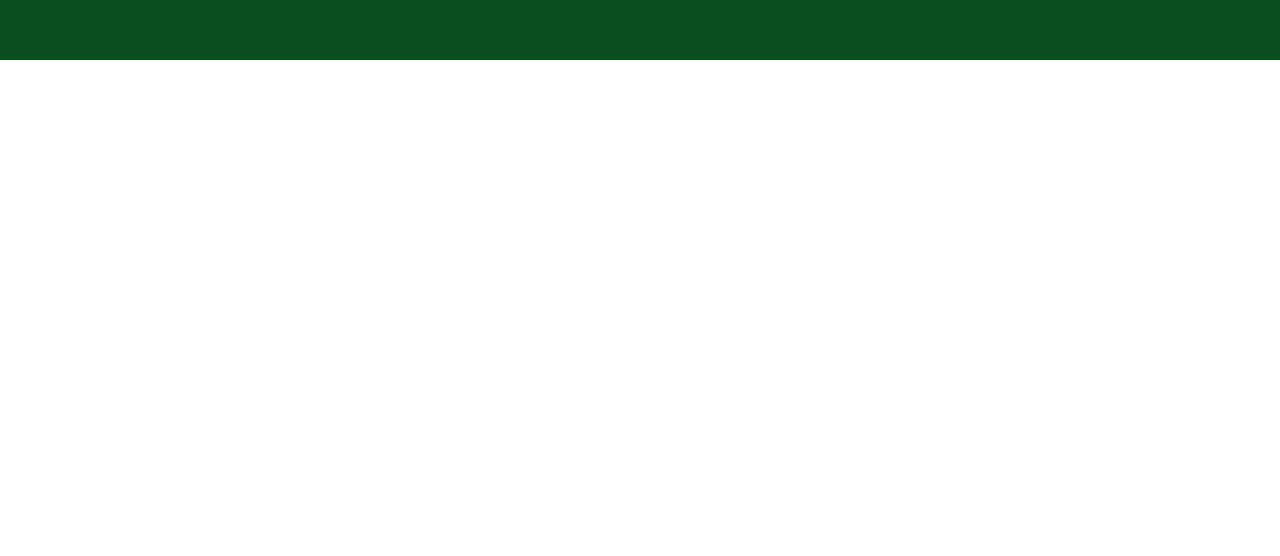
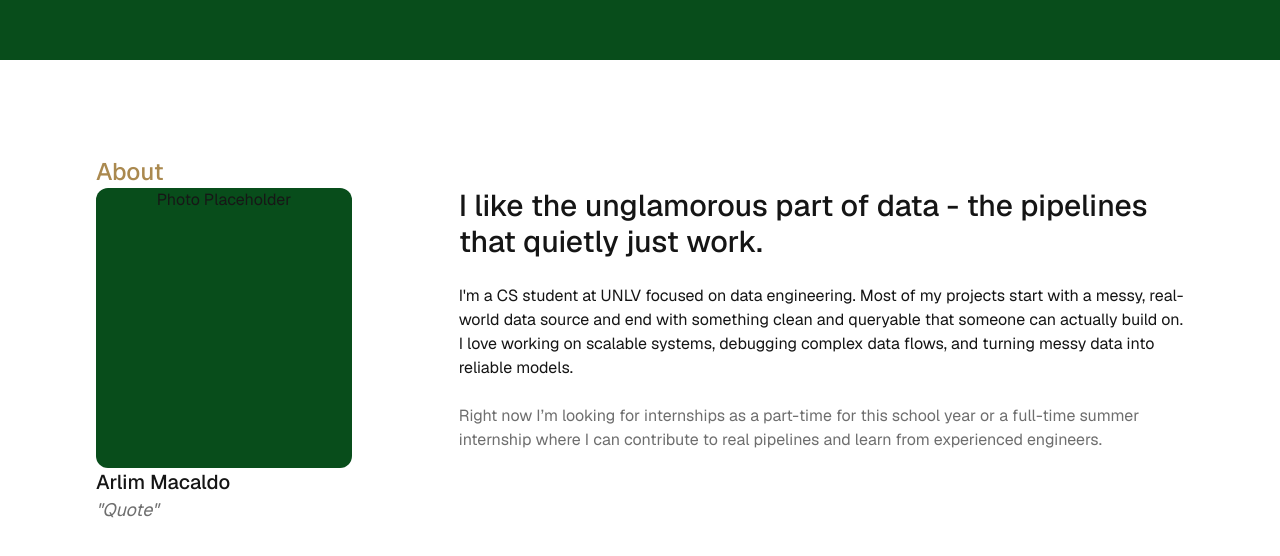
Before and after one commit to ArMac05/ArMac05.github.io, a Next.js app: page / in a window 1280 px wide. Shown: the part 740-1296 px from the top of the page. Before the commit the page ends 800 px from the top, so only its background shows below. Built offline with nearby package versions, Linux system fonts and the light colour scheme.

Commit message:
feat: built the about me section.

```diff
--- a/app/page.tsx
+++ b/app/page.tsx
@@ -3,6 +3,7 @@
 export default function Home() {
   return (
     <div className="flex flex-col flex-1 items-center justify-center font-sans">
+      {/* Hero Card */}
       <div className="w-screen h-screen bg-hero-background">
         <div className="flex flex-col items-start max-w-1/2 m-24 mt-36 gap-6">
           <Tag
@@ -26,6 +27,44 @@
           </button>
         </div>
       </div>
+      {/* About Me */}
+      <div className="w-screen h-screen bg-white">
+        <div className="m-24">
+          <p className="text-gold-label text-2xl font-medium">About</p>
+          <div className="grid grid-cols-3">
+            <div className="flex flex-col">
+              <div className="w-3xs h-70 bg-hero-background rounded-xl text-center">
+                Photo Placeholder
+              </div>
+              <p className="text-Charcoal-Ink font-medium text-xl">
+                Arlim Macaldo
+              </p>
+              <p className="text-Ash-muted-text font-normal italic text-lg">
+                "Quote"
+              </p>
+            </div>
+            <div className="flex flex-col col-span-2 gap-6">
+              <p className="text-Charcoal-Ink font-medium text-3xl">
+                I like the unglamorous part of data - the pipelines that quietly
+                just work.
+              </p>
+              <p className="text-Charcoal-Ink font-normal text-medium">
+                I'm a CS student at UNLV focused on data engineering. Most of my
+                projects start with a messy, real-world data source and end with
+                something clean and queryable that someone can actually build
+                on. I love working on scalable systems, debugging complex data
+                flows, and turning messy data into reliable models.
+              </p>
+              <p className="text-Ash-muted-text font-normal text-medium">
+                Right now I’m looking for internships as a part-time for this
+                school year or a full-time summer internship where I can
+                contribute to real pipelines and learn from experienced
+                engineers.
+              </p>
+            </div>
+          </div>
+        </div>
+      </div>
     </div>
   );
 }
```
